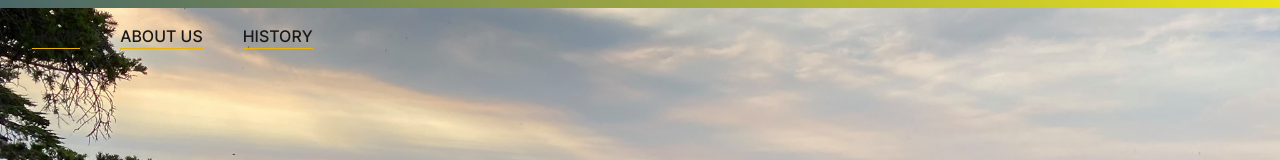
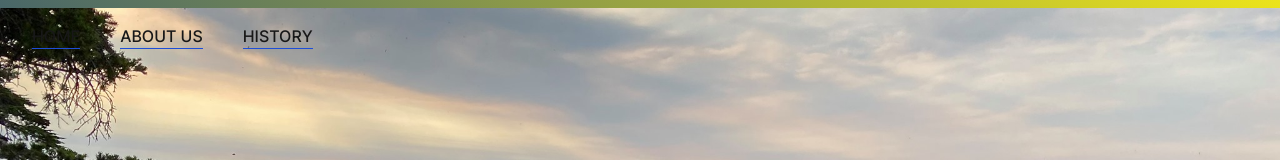
Before and after one commit to jacobsch/lbsar.com, a Next.js app: page / in a window 1280 px wide. Shown: the top 160 px of the page. Built offline with nearby package versions, Linux system fonts and the light colour scheme.

Commit message:
Underline colour and gradient change

```diff
--- a/src/components/ui/links/UnderlineLink.tsx
+++ b/src/components/ui/links/UnderlineLink.tsx
@@ -15,7 +15,7 @@ const UnderlineLink = forwardRef<HTMLAnchorElement, UnstyledLinkProps>(
         className={clsxm(
           'animated-underline custom-link inline-flex items-center font-medium',
           'focus-visible:ring-primary-500 focus:outline-none focus-visible:rounded focus-visible:ring focus-visible:ring-offset-2',
-          'border-b border-yellow-500 hover:border-black/0',
+          'border-b border-blue-700 hover:border-black/0',
           className
         )}
       >
--- a/src/styles/globals.css
+++ b/src/styles/globals.css
@@ -66,7 +66,7 @@
 @layer utilities {
   .animated-underline {
     background-image: linear-gradient(#33333300, #33333300),
-      linear-gradient(to right, #ffcd00, #962a2a);
+      linear-gradient(to right, #f4ea17, #1b437e);
     background-size: 100% 2px, 0 2px;
     background-position: 100% 100%, 0 100%;
     background-repeat: no-repeat;
```
